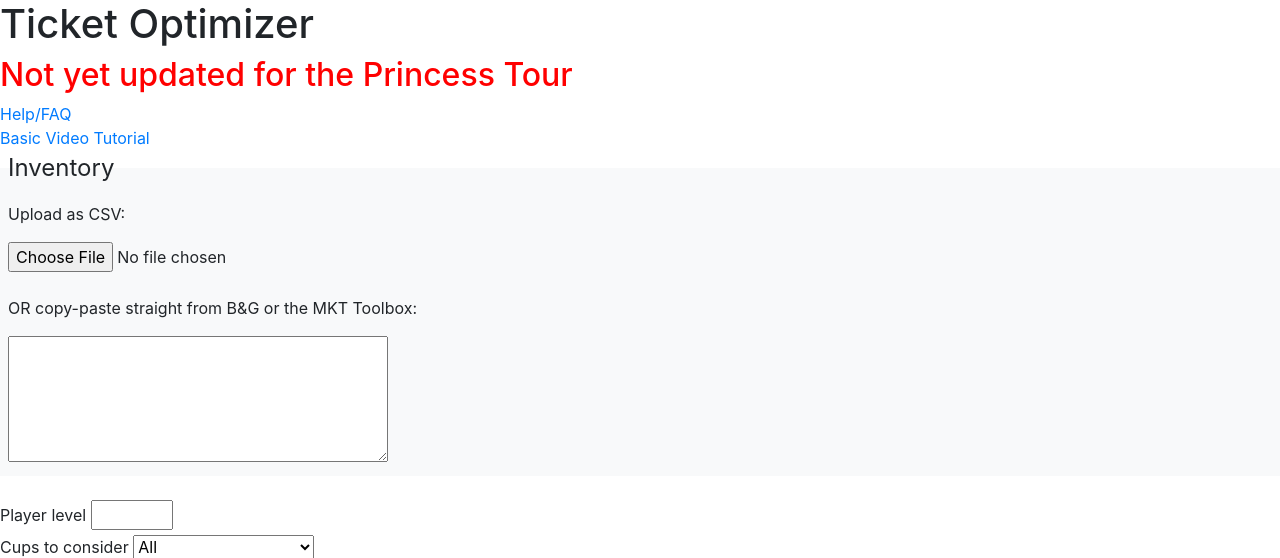
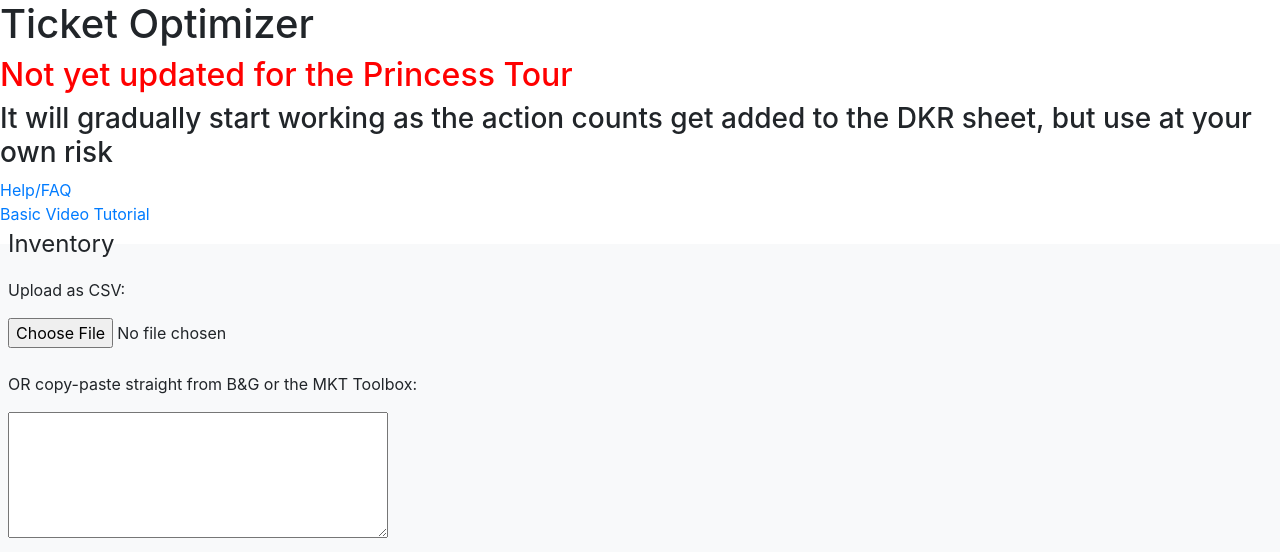
Before and after one commit to mkturtledude/ticket-optimizer, a Flask app: page / in a window 1280 px wide. Shown: the top 558 px of the page. Run offline with Flask 3, Linux system fonts and the light colour scheme.

Commit message:
Add warning

```diff
--- a/templates/index.html
+++ b/templates/index.html
@@ -6,6 +6,7 @@
 {% block body %}
       <h1>Ticket Optimizer</h1>
       <h2 style="color: red;">Not yet updated for the Princess Tour</h2>
+      <h3>It will gradually start working as the action counts get added to the DKR sheet, but use at your own risk</h3>
       <!--h4 style="color: red;">Note: The </h2-->
 
 
```
